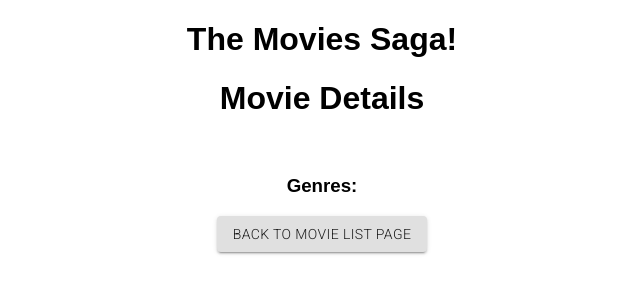
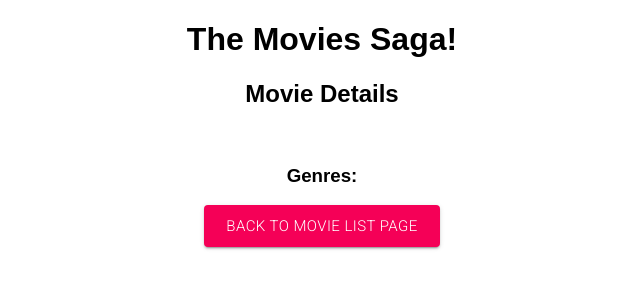
Before and after one commit to Leah-Atkins84/weekend-movie-sagas-app, a React (Create React App) app: page /#/DetailsPage in a window 1280 px wide. Shown: the top 300 px of the page, without its empty margins (318-958 px from the left). Built offline with nearby package versions, Linux system fonts and the light colour scheme.

Commit message:
Added color to button, added theme/provider and header section

```diff
--- a/src/components/DetailsPage/DetailsPage.jsx
+++ b/src/components/DetailsPage/DetailsPage.jsx
@@ -2,6 +2,20 @@ import { useSelector } from 'react-redux';
 import {useHistory} from 'react-router-dom'
 //import '@fontsource/roboto/300.css';
 import Button from '@material-ui/core/Button';
+import { createTheme, ThemeProvider } from '@mui/material/styles';
+import { teal } from '@mui/material/colors';
+import { Typography } from '@mui/material';
+
+const theme = createTheme({
+  palette: {
+    primary: {
+      main: teal[600],
+    },
+    secondary: {
+      main: '#1de9b6',
+    },
+  },
+});
 
 function DetailsPage() {
 const history = useHistory();
@@ -15,10 +29,12 @@ const genre = useSelector(store => store.genres);
 
 // movie details page lists movie description, name, image and genres
     return (
-        <main>
-        <h1>Movie Details</h1>
+        <>
+          <header color="primary">
+           <h2>Movie Details</h2>
+           <h2>{movie.title}</h2>
+           </header>
                     <div key={movie.id}>
-                        <h3>{movie.title}</h3>
                         <img src={movie.poster} alt={movie.title}/>
                         <p>{movie.description}</p>
                     </div>
@@ -27,8 +43,10 @@ const genre = useSelector(store => store.genres);
                          <h4 key={genre.name}>
                          {genre.name}</h4>
                     ))}
-                    <Button variant="contained" onClick={handleClick}>Back to Movie List Page</Button>
-        </main>
+                       <ThemeProvider theme={theme}>
+                    <Button variant="contained" size="large" color="secondary" onClick={handleClick}>Back to Movie List Page</Button>
+                    </ThemeProvider>
+        </>
     )
  }// end DetailsPage
 
--- a/src/components/MovieList/MovieList.jsx
+++ b/src/components/MovieList/MovieList.jsx
@@ -2,6 +2,9 @@ import React, { useEffect } from 'react';
 import { useDispatch, useSelector } from 'react-redux';
 import './MovieList.css'
 import { useHistory } from 'react-router-dom'
+import Card from '@mui/material/Card';
+import CardContent from '@mui/material/CardContent';
+
 
 function MovieList() {
 
```
